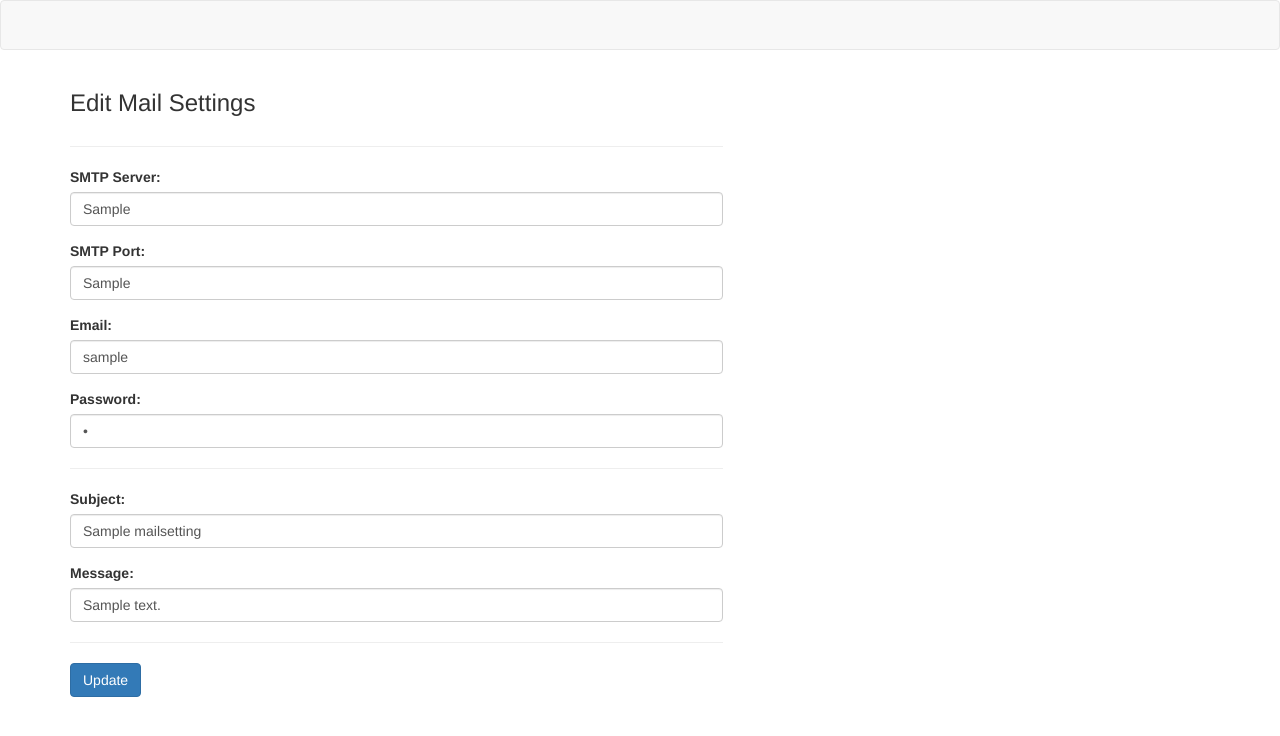
After one commit to kendog/coalman, a Flask app: template templates/admin_mail_settings_edit.html in a window 1280 px wide. The commit adds this page. Shown: the top 736 px of the page. Run offline with Flask 2, Linux system fonts and the light colour scheme; the template is opened without the code that fills it: values that come from a table or form of the project are taken from there, others are empty; tables that the repository leaves empty hold one stand-in row (values such as "Sample post"); parts of the project's set-up code (start-up, migrations or seed data) failed here and were passed over; some libraries are stand-ins or nearby versions.

Commit message:
ailer working

```diff
--- a/app.py
+++ b/app.py
@@ -18,8 +18,6 @@ app.config['UPLOAD_FOLDER'] = app.root_path + app.config['UPLOAD_FOLDER']
 db = SQLAlchemy(app)
 ma = Marshmallow(app)
 cors = CORS(app, resources={r"/api/*": {"origins": "*"}})
-
-
 
 
 # Define models
@@ -107,6 +105,7 @@ class Package(db.Model):
     uuid = db.Column(db.String(255))
     name = db.Column(db.String(255))
     path = db.Column(db.String(255))
+    link = db.Column(db.String(255))
     user_name = db.Column(db.String(255))
     user_email = db.Column(db.String(255))
     files = db.relationship('File', secondary=packages_files, lazy='subquery', backref=db.backref('Packages', lazy=True))
@@ -135,14 +134,15 @@ class NotificationStatus(db.Model):
     packages = db.relationship("Package", back_populates="notification_status")
 
 
-class NotificationSetting(db.Model):
-    __tablename__ = 'NotificationSettings'
+class MailSetting(db.Model):
+    __tablename__ = 'MailSettings'
     id = db.Column(db.Integer, primary_key=True, autoincrement=True)
     subject = db.Column(db.String(255))
     message = db.Column(db.UnicodeText())
     login = db.Column(db.String(255))
     password = db.Column(db.String(255))
     smtp_server = db.Column(db.String(255))
+    smtp_port = db.Column(db.String(255))
     created = db.Column(db.DateTime, default=datetime.datetime.now)
     updated = db.Column(db.DateTime, onupdate=datetime.datetime.now)
 
@@ -206,22 +206,25 @@ def package_files(uuid):
 
 
 def send_notification(uuid):
-    notification_settings = NotificationSetting.first()
     package = Package.query.filter_by(uuid=uuid).first()
     package.notification_status_id = 2
     db.session.commit()
     # Build the Mail
-    header = 'From: %s\n' % notification_settings.login
-    header += 'To: %s\n' % ','.join(package.user_email)
-    header += 'Subject: %s\n\n' % notification_settings.subject
-    message = header + notification_settings.message + '\n\n' + package.url
+    mail_setting = MailSetting.query.first()
+    header = 'From: %s\n' % mail_setting.login
+    header += 'To: %s\n' % package.user_email
+    header += 'Subject: %s\n\n' % mail_setting.subject
+    message = header + mail_setting.message + '\n\n';
     # Send the Mail
-    server = smtplib.SMTP(notification_settings.smtp_server)
+    server = smtplib.SMTP(mail_setting.smtp_server, int(mail_setting.smtp_port))
+    server.ehlo()
     server.starttls()
-    server.login(notification_settings.login, notification_settings.password)
-    results = server.sendmail(notification_settings.login, package.user_email, message)
+    server.ehlo()
+    server.login(mail_setting.login, mail_setting.password)
+    results = server.sendmail(mail_setting.login, package.user_email, message + '\n\n' + package.link)
+
     server.quit()
-    print results
+    print "results", results
     package.notification_status_id = 3
     db.session.commit()
     return results
@@ -245,6 +248,11 @@ def create_db():
         db.session.add(NotificationStatus(name="In Progress", tag_id="in-progress"))
         db.session.add(NotificationStatus(name="Sent", tag_id="sent"))
         db.session.add(NotificationStatus(name="Error", tag_id="error"))
+        db.session.commit()
+    # Default Mail Settings
+    mail_setting = MailSetting.query.first()
+    if mail_setting is None:
+        db.session.add(MailSetting(smtp_server="smtp.gmail.com", smtp_port="587", login="", password="", subject="Your files are ready.", message="Your files are ready.  Download using the link below."))
         db.session.commit()
     # Populate Roles, Admin and Users
     user_datastore.find_or_create_role(name='admin', description='Administrator')
@@ -302,6 +310,7 @@ def api_v1_request_package():
         package.notification_status_id = 1
         package.name = package.uuid + ".zip"
         package.path = app.config['TEMP_FOLDER']
+        package.link = url_for('download_package', uuid=package.uuid)
         db.session.commit()
 
         # Add Files
@@ -312,7 +321,7 @@ def api_v1_request_package():
                 db.session.commit()
 
         # Send Email
-        #send_notification(package.uuid)
+        send_notification(package.uuid)
 
         results['status'] = 'success'
         results['uuid'] = package.uuid
@@ -691,5 +700,21 @@ def admin_users_delete(id):
     return render_template('admin_users_delete.html', user=user, roles=roles)
 
 
+@app.route('/admin/mail_settings/edit', methods=['POST', 'GET'])
+@roles_required('admin')
+def admin_mail_settings_edit():
+    mail_setting = MailSetting.query.first()
+    if 'submit-edit' in request.form and mail_setting:
+        mail_setting.subject = request.form.get('subject')
+        mail_setting.message = request.form.get('message')
+        mail_setting.login = request.form.get('login')
+        mail_setting.password = request.form.get('password')
+        mail_setting.smtp_server = request.form.get('smtp_server')
+        mail_setting.smtp_port = request.form.get('smtp_port')
+        db.session.commit()
+        return redirect(url_for('admin_mail_settings_edit', mail_setting=mail_setting))
+    return render_template('admin_mail_settings_edit.html', mail_setting=mail_setting)
+
+
 if __name__ == "__main__":
     app.run('localhost')
--- /dev/null
+++ b/templates/admin_mail_settings_edit.html
@@ -0,0 +1,88 @@
+{% extends "layouts/layout1.html" %}
+{% set active_section = "admin_mail_settings_edit" %}
+
+{% block title %}Edit Mail Settings{% endblock %}
+
+{% block content %}
+
+    <h3>Edit Mail Settings</h3>
+
+    <form id="mail_setting-form" method="post" action="">
+
+        <div class="row">
+            <div class="col-md-7">
+
+                <hr>
+
+                <div class="form-group">
+                    <label for="smtp_server">SMTP Server:</label>
+                    <input type="text" class="form-control" id="smtp_server" name="smtp_server" value="{{ mail_setting.smtp_server }}" >
+                </div>
+
+                <div class="form-group">
+                    <label for="smtp_port">SMTP Port:</label>
+                    <input type="text" class="form-control" id="smtp_port" name="smtp_port" value="{{ mail_setting.smtp_port }}" >
+                </div>
+
+
+                <div class="form-group">
+                    <label for="login">Email:</label>
+                    <input type="text" class="form-control" id="login" name="login" value="{{ mail_setting.login }}" >
+                </div>
+
+                <div class="form-group">
+                    <label for="password">Password:</label>
+                    <input type="password" class="form-control" id="password" name="password" value="{{ mail_setting.password }}" >
+                </div>
+
+                <hr>
+
+                <div class="form-group">
+                    <label for="subject">Subject:</label>
+                    <input type="text" class="form-control" id="subject" name="subject" value="{{ mail_setting.subject }}" >
+                </div>
+
+                <div class="form-group">
+                    <label for="message">Message:</label>
+                    <input type="text" class="form-control" id="message" name="message" value="{{ mail_setting.message }}" >
+                </div>
+
+                <hr>
+
+             </div>
+
+            <div class="col-md-1"></div>
+
+            <div class="col-md-4">
+
+            </div>
+        </div>
+
+        <div class="form-group">
+            <input type="Submit" class="btn btn-primary" name="submit-edit" value="Update">
+        </div>
+
+    </form>
+
+{% endblock %}
+
+{% block plugins %}
+
+    <script type="text/javascript" src="/static/js/jquery.validate.min.js"></script>
+    <script type="text/javascript">
+        $(function () {
+            $("#mail_setting-form").validate({
+                rules: {
+                    subject: "required",
+                    message: "required",
+                    smtp_server: "required",
+                    smtp_port: "required",
+                    login: "required",
+                    password: "required"
+
+                }
+            });
+        });
+    </script>
+
+{% endblock %}
--- a/templates/layouts/layout1.html
+++ b/templates/layouts/layout1.html
@@ -57,6 +57,8 @@
                                     <li><a href="/admin/tag_groups">Tag Groups</a></li>
                                     <li><a href="/admin/users">Users</a></li>
                                     <li role="separator" class="divider"></li>
+                                    <li><a href="/admin/mail_settings/edit">Mail Settings</a></li>
+                                    <li role="separator" class="divider"></li>
                                 {% endif %}
                                 <li><a href="/logout">Logout</a></li>
                             </ul>
```
